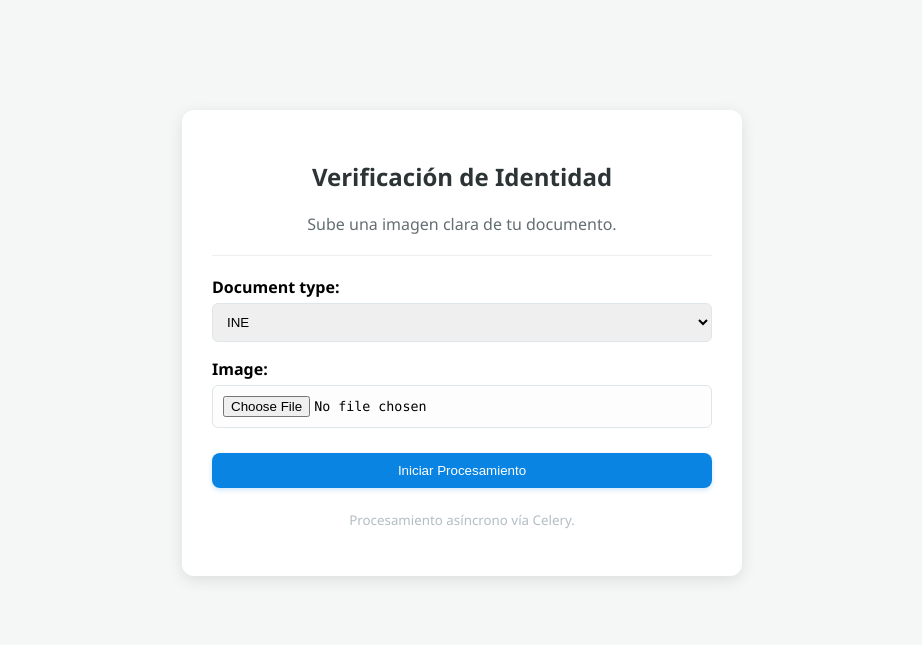
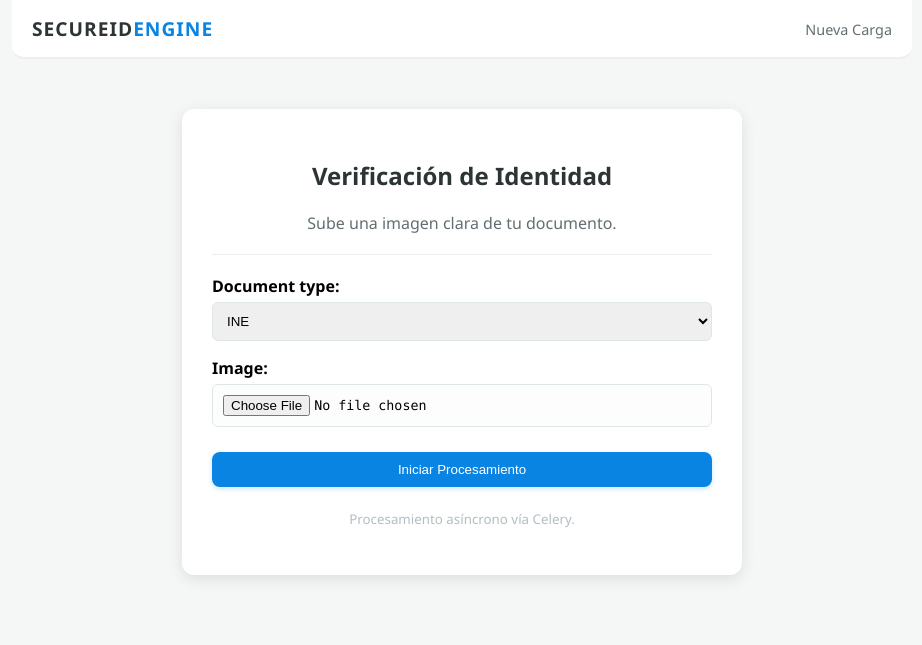
Before and after one commit to nowhereOnce/secureid-api, a Django app: page /upload/ in a window 1280 px wide. Shown: the top 645 px of the page, without its empty margins (178-1100 px from the left). Run offline with Django 5.2, Linux system fonts and the light colour scheme; the visitor is signed in with stand-in values (Sample User, id 1); parts of the project's set-up code (start-up, migrations or seed data) failed here and were passed over.

Commit message:
added a header to both templates, this includes the css style as well.

```diff
--- a/identity/static/identity/css/style.css
+++ b/identity/static/identity/css/style.css
@@ -2,14 +2,14 @@
 body {
     font-family: 'Segoe UI', sans-serif;
     max-width: 900px;
-    margin: 40px auto;
+    margin: 0px auto;
     background-color: #f4f7f6;
-    padding: 20px;
 }
 
 .card {
     background: white;
     padding: 30px;
+    margin: 20px;
     border-radius: 12px;
     box-shadow: 0 4px 15px rgba(0,0,0,0.1);
 }
@@ -119,3 +119,52 @@ select, input[type="file"] {
     border-radius: 6px;
     box-sizing: border-box;
 }
+
+/* Header */
+
+/* identity/static/identity/css/style.css */
+
+.main-header {
+    background-color: white;
+    border-bottom: 2px solid #eee; /* Línea sutil de separación */
+    border-bottom-left-radius: 12px;
+    border-bottom-right-radius: 12px;
+    padding: 15px 0;
+    margin: 0px;
+    margin-bottom: 30px;
+    width: 100%;
+}
+
+.header-container {
+    max-width: 1000px;
+    margin: 0 auto;
+    display: flex;
+    justify-content: space-between;
+    align-items: center;
+    padding: 0 20px;
+}
+
+.logo {
+    font-weight: 800;
+    font-size: 1.2rem;
+    color: #2d3436;
+    text-decoration: none;
+    letter-spacing: 1px;
+    text-transform: uppercase;
+}
+
+.logo span {
+    color: #0984e3; /* Nuestro azul de acción */
+}
+
+.nav-links a {
+    color: #636e72;
+    text-decoration: none;
+    font-size: 0.9rem;
+    font-weight: 500;
+    transition: color 0.2s;
+}
+
+.nav-links a:hover {
+    color: #0984e3;
+}
--- a/identity/templates/identity/upload.html
+++ b/identity/templates/identity/upload.html
@@ -8,6 +8,16 @@
     <link rel="stylesheet" href="{% static 'identity/css/style.css' %}">
 </head>
 <body>
+    <header class="main-header">
+        <div class="header-container">
+            <a href="{% url 'upload' %}" class="logo">
+                SECUREID<span>ENGINE</span>
+            </a>
+            <nav class="nav-links">
+                <a href="{% url 'upload' %}">Nueva Carga</a>
+            </nav>
+        </div>
+    </header>
     <div class="card" style="max-width: 500px; margin: 50px auto;">
         <h2 style="text-align: center; color: #2d3436;">Verificación de Identidad</h2>
         <p style="text-align: center; color: #636e72;">Sube una imagen clara de tu documento.</p>
```
Also changed, not shown: identity/templates/identity/detail.html (+10 -1 lines).
